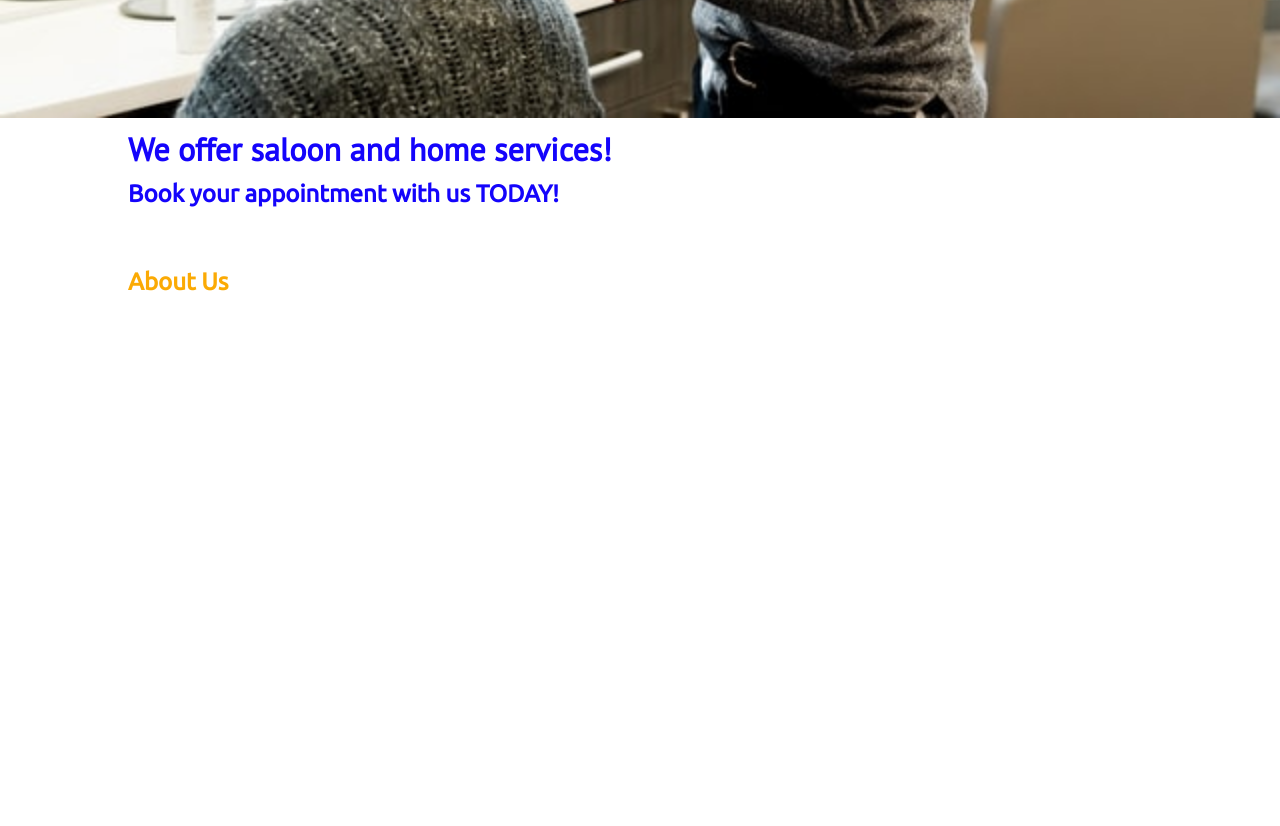
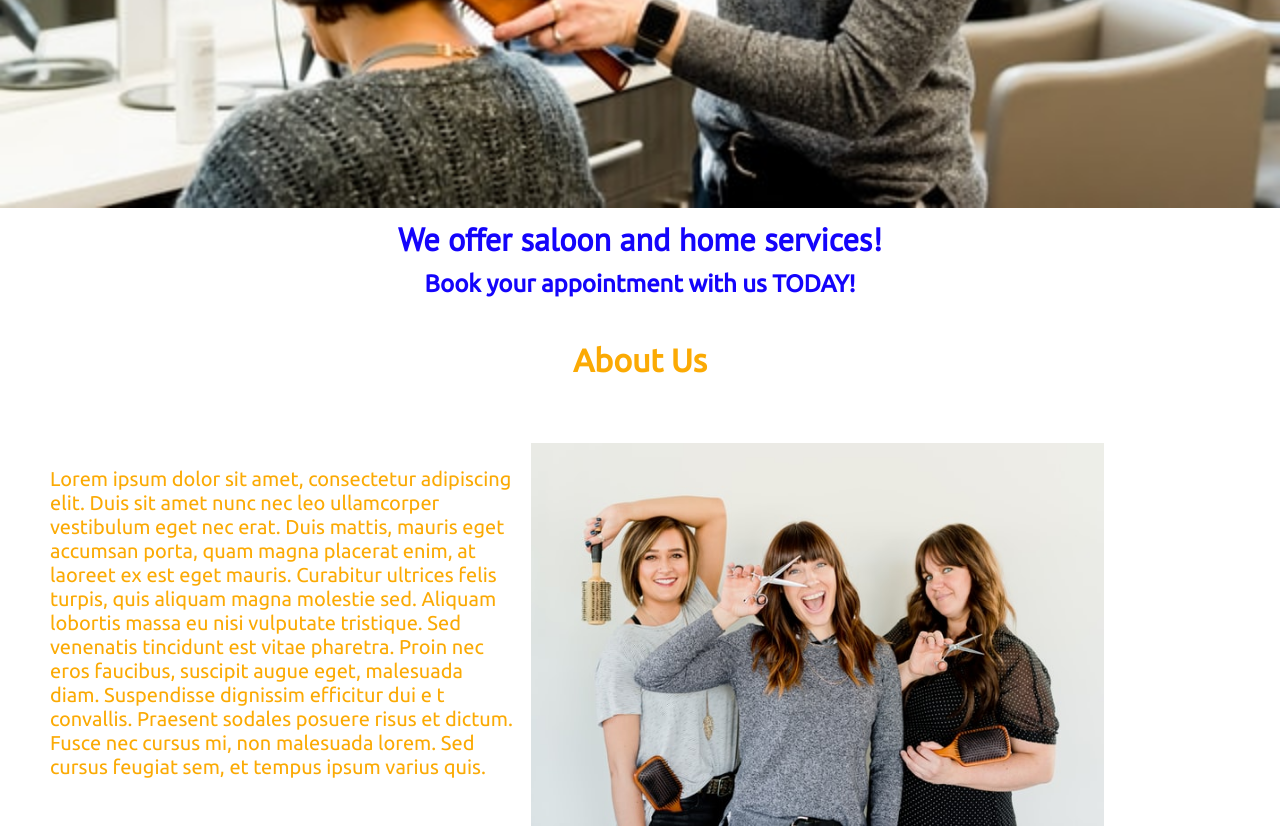
Before and after one commit to AngelNgaManTang/blade-hair.github.io, a plain HTML site: page index.html in a window 1280 px wide. Shown: the part 800-1626 px from the top of the page. Before the commit the page ends 1096 px from the top, so only its background shows below. Drawn offline with Linux system fonts and the light colour scheme.

Commit message:
about Us section

```diff
--- a/css/style.css
+++ b/css/style.css
@@ -27,7 +27,7 @@
     box-sizing: border-box;
 }
 .logo{
-    max-width: 10px;
+    max-width: 100px;
 }
 nav{
     display: flex;
@@ -92,6 +92,9 @@ nav{
         width: 100%;
         transform: translateX(100%);
         transition: transform 0.5s ease-in;
+    }
+    .logo{
+        width:100%;
     }
     .nav-links li{
         opacity: 0;
@@ -183,6 +186,7 @@ nav{
     margin: auto;
     width: 80%;
     top: 10px;
+    text-align: center;
     color:var(--clr-hamburger);
     font-family: var(--ff-primary);
 }
@@ -191,6 +195,7 @@ nav{
     margin: auto;
     width: 80%;
     top: 20px;
+    text-align: center;
     color:var(--clr-hamburger);
     font-family: var(--ff-secondary);
 }
@@ -198,10 +203,60 @@ nav{
 .aboutUs{
     position: relative;
     margin: auto;
+    text-align: center;
     width: 80%;
     top: 5em;
     font-family: var(--ff-secondary);
     color: var(--clr-accent);
+}
+.aboutUs_title{
+    position: relative;
+    margin: auto;
+    width: 80%;
+    top: 2em;
+    text-align: center;
+    font-family: var(--ff-secondary);
+    color: var(--clr-accent);
+
+}
+.aboutUsInfo{
+    position: relative;
+    top:2em;
+}
+.aboutUsImg{
+    position: relative;
+    top:1em;
+    width:100%;
+    height: auto;
+}
+
+
+@media (min-width: 1000px) {
+
+    .aboutUs {
+        display: grid;
+        margin: 2em 5em;
+        grid-column-gap: 1em;
+    }
+    .aboutUs, img{
+        grid-area: img;
+        min-width: 250px;
+        position: relative;
+    }
+    .aboutUsInfo{
+        align-self: start;
+        grid-column: -1 / 1;
+        grid-row: 2;
+        text-align: left;
+        position: relative;
+        left:-1.5em;
+        width: calc(100% + 1.5em);
+        font-size:var(--fs-body) ;
+    }
+    .aboutUs_title{
+        position: relative;
+        margin: auto;
+    }
 
 
 }
--- a/index.html
+++ b/index.html
@@ -29,17 +29,28 @@
 
     <div id="slider">
         <figure>
-            <img src="img/blade1.jpg">
-            <img src="img/blade2.jpg">
-            <img src="img/blade3.jpg">
-            <img src="img/blade4.jpg">
+            <img src="img/blade1.jpg" alt="Inside the Saloon">
+            <img src="img/blade2.jpg" alt="A member of the team doing a customers hair">
+            <img src="img/blade3.jpg" alt="The full team doing different clients hair">
+            <img src="img/blade4.jpg" alt="Home service">
         </figure>
     </div>
     <h1 class="intro_title" id="Home"> We offer saloon and home services!</h1>
     <h2 class="intro_subtitle">Book your appointment with us TODAY!</h2>
+    <h1 class="aboutUs_title">About Us</h1>
+    <section class="aboutUs" id="About">
 
-    <section class="aboutUs" id="About">
-        <h1>About Us</h1>
+        <img class="aboutUsImg" src="img/bladeAboutUs.jpg" alt="The Blade Team">
+        <p class="aboutUsInfo">
+            Lorem ipsum dolor sit amet, consectetur adipiscing elit. Duis sit amet nunc nec
+            leo ullamcorper vestibulum eget nec erat. Duis mattis, mauris eget accumsan
+            porta, quam magna placerat enim, at laoreet ex est eget mauris. Curabitur ultrices
+            felis turpis, quis aliquam magna molestie sed. Aliquam lobortis massa eu nisi
+            vulputate tristique. Sed venenatis tincidunt est vitae pharetra. Proin nec eros
+            faucibus, suscipit augue eget, malesuada diam. Suspendisse dignissim efficitur dui e
+            t convallis. Praesent sodales posuere risus et dictum. Fusce nec cursus mi, non
+            malesuada lorem. Sed cursus feugiat sem, et tempus ipsum varius quis.
+        </p>
     </section>
     <script src="js/script.js"></script>
 </body>
```
Also changed, not shown: img/bladeAboutUs.jpg (added).
